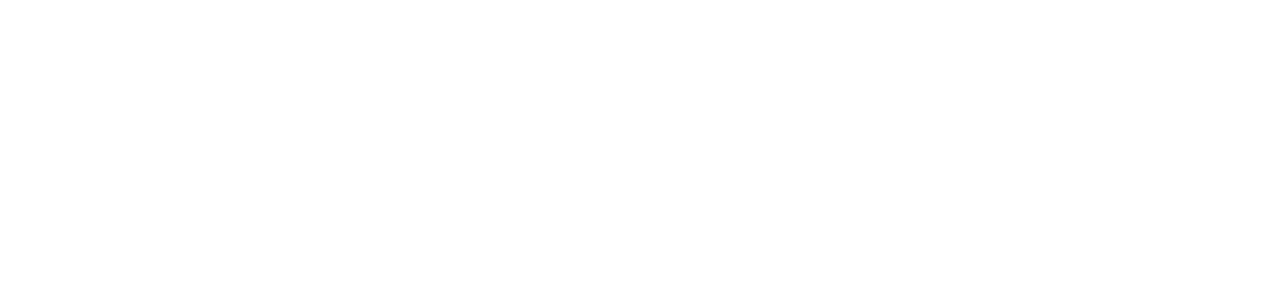
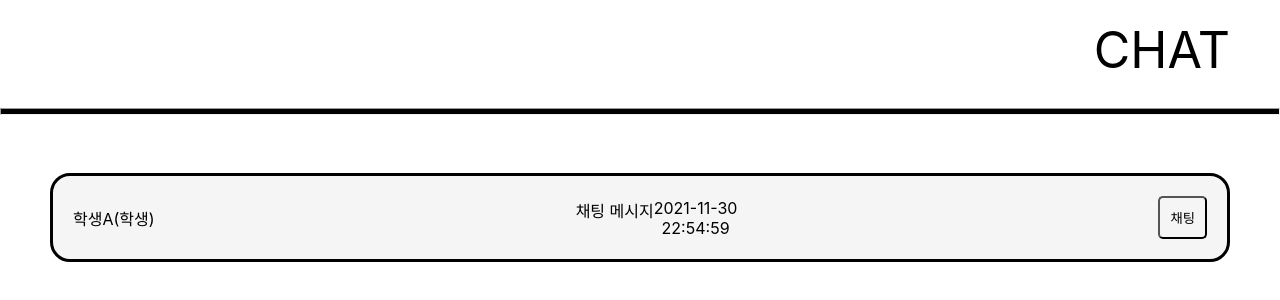
Before and after one commit to jyoo0515/DB_Project, a React (Create React App) app in the folder client/: page /chats in a window 1280 px wide. Shown: the top 300 px of the page. Built offline with nearby package versions, Linux system fonts and the light colour scheme; the HTML template or start-up script is replaced by a standard one.

Commit message:
211204 01:20

```diff
--- a/client/src/components/views/App.js
+++ b/client/src/components/views/App.js
@@ -14,13 +14,13 @@
   return (
     <div>
       <Switch>
-        <Route exact path="/chatroom" component={ChatRoomPage} />
+        <Route exact path="/chats/:roomId" component={ChatRoomPage} />
         <Route exact path="/search" component={FriendSearchPage} />
         <Route exact path="/friends" component={FriendListPage} />
         <Route exact path="/" component={LandingPage} />
         <Route exact path="/register" component={RegisterPage} />
         <Route exact path="/login" component={LoginPage} />
-        <Route exact path="/chatlist" component={ChatList} />
+        <Route exact path="/chats" component={ChatList} />
         <Route exact path="/nearby/people" component={NearbyPeople} />
         <Route exact path="/edit" component={EditPage} />
       </Switch>
```
Also changed, not shown: 2 other files (tests, documents, lock files or other folders).
